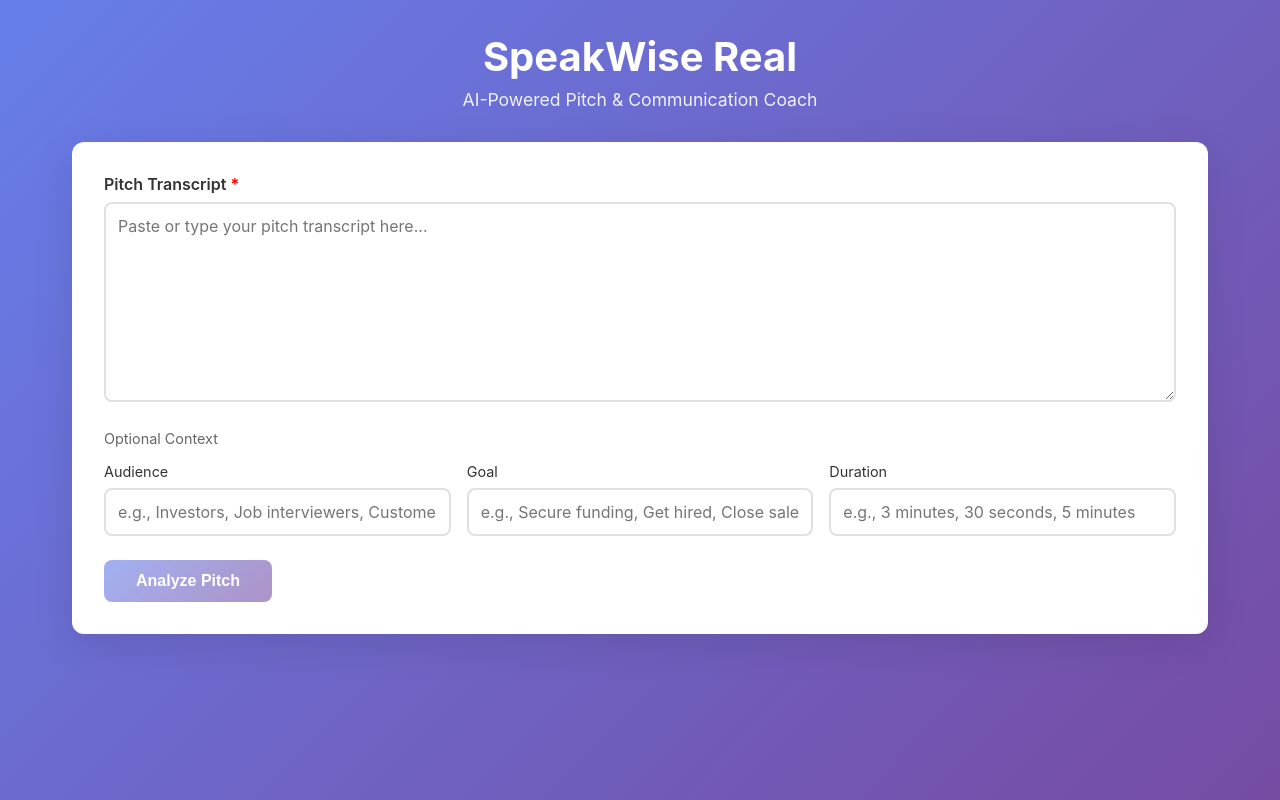
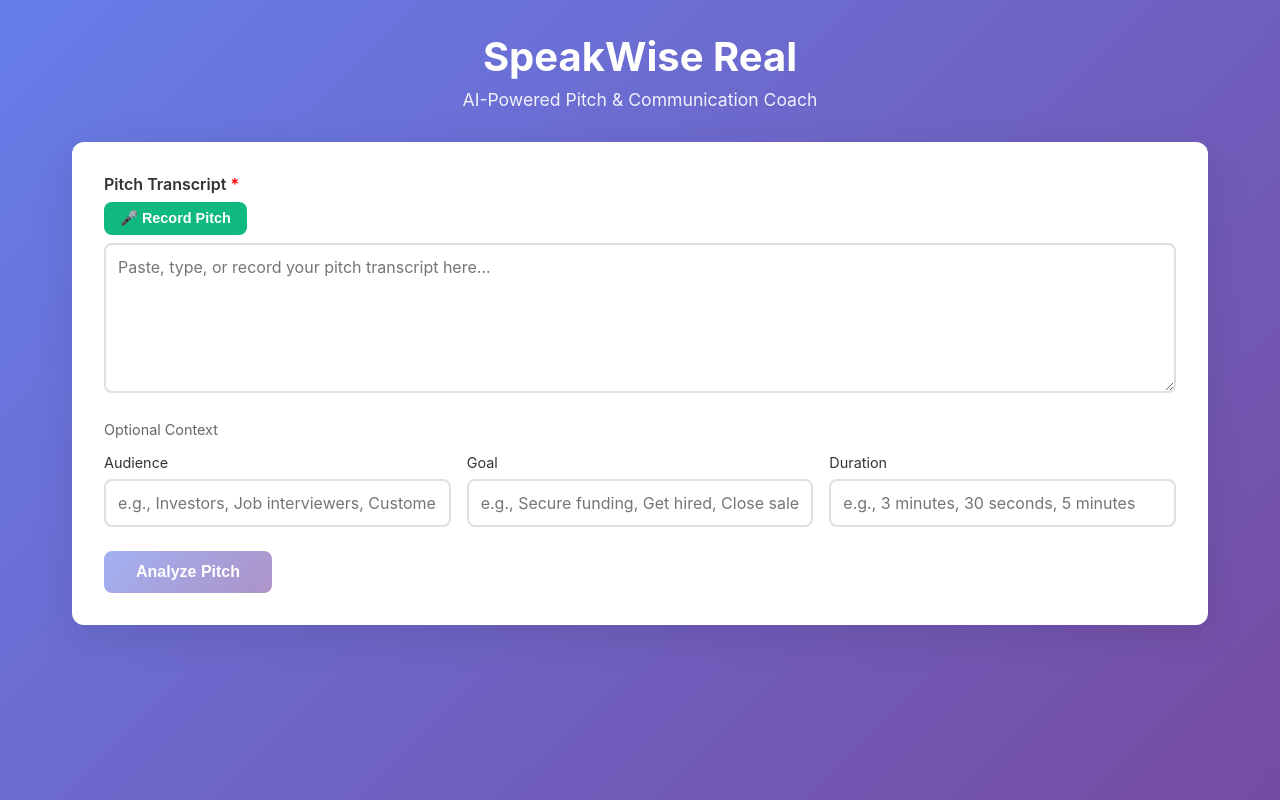
Before and after one commit to mateusbonifacio-wq/speakwisereal, a Next.js app: page / in a window 1280 px wide. Built offline with nearby package versions, Linux system fonts and the light colour scheme.

Commit message:
Add voice recording and speech-to-text transcription feature

```diff
--- /dev/null
+++ b/app/api/transcribe/route.ts
@@ -0,0 +1,43 @@
+import { NextRequest, NextResponse } from 'next/server';
+
+export async function POST(request: NextRequest) {
+  try {
+    const formData = await request.formData();
+    const audioFile = formData.get('audio') as File;
+
+    if (!audioFile) {
+      return NextResponse.json(
+        { error: 'Audio file is required' },
+        { status: 400 }
+      );
+    }
+
+    // Convert audio to base64
+    const arrayBuffer = await audioFile.arrayBuffer();
+    const base64Audio = Buffer.from(arrayBuffer).toString('base64');
+
+    // Use Google Speech-to-Text API
+    const apiKey = process.env.GOOGLE_AI_API_KEY || process.env.ELEVENLABS_API_KEY;
+    if (!apiKey) {
+      return NextResponse.json(
+        { error: 'API key not configured' },
+        { status: 500 }
+      );
+    }
+
+    // For now, we'll use a simpler approach with Web Speech API on the client
+    // But we can also use Google Cloud Speech-to-Text if needed
+    // This endpoint can be enhanced later with proper Google Cloud Speech-to-Text integration
+
+    return NextResponse.json(
+      { error: 'Server-side transcription coming soon. Please use browser transcription for now.' },
+      { status: 501 }
+    );
+  } catch (error: any) {
+    console.error('Error transcribing audio:', error);
+    return NextResponse.json(
+      { error: error.message || 'Failed to transcribe audio' },
+      { status: 500 }
+    );
+  }
+}
--- a/app/globals.css
+++ b/app/globals.css
@@ -170,6 +170,15 @@ button:disabled {
   margin-top: 1rem;
 }
 
+@keyframes pulse {
+  0%, 100% {
+    opacity: 1;
+  }
+  50% {
+    opacity: 0.5;
+  }
+}
+
 @media (max-width: 768px) {
   .container {
     padding: 1rem;
--- a/app/page.tsx
+++ b/app/page.tsx
@@ -1,6 +1,6 @@
 'use client';
 
-import { useState } from 'react';
+import { useState, useRef, useEffect } from 'react';
 import ReactMarkdown from 'react-markdown';
 
 export default function Home() {
@@ -11,6 +11,133 @@ export default function Home() {
   const [feedback, setFeedback] = useState('');
   const [loading, setLoading] = useState(false);
   const [error, setError] = useState('');
+  const [isRecording, setIsRecording] = useState(false);
+  const [recordingTime, setRecordingTime] = useState(0);
+  const recognitionRef = useRef<any>(null);
+  const mediaRecorderRef = useRef<MediaRecorder | null>(null);
+  const chunksRef = useRef<Blob[]>([]);
+  const timerRef = useRef<NodeJS.Timeout | null>(null);
+
+  useEffect(() => {
+    return () => {
+      if (timerRef.current) {
+        clearInterval(timerRef.current);
+      }
+      if (recognitionRef.current) {
+        recognitionRef.current.stop();
+      }
+      if (mediaRecorderRef.current && mediaRecorderRef.current.state !== 'inactive') {
+        mediaRecorderRef.current.stop();
+      }
+    };
+  }, []);
+
+  const startRecording = async () => {
+    try {
+      setError('');
+      setTranscript('');
+
+      // Check browser support
+      const SpeechRecognition = (window as any).webkitSpeechRecognition || (window as any).SpeechRecognition;
+      if (!SpeechRecognition) {
+        setError('Your browser does not support speech recognition. Please use Chrome, Edge, or Safari.');
+        return;
+      }
+
+      // Initialize if not already done
+      if (!recognitionRef.current) {
+        recognitionRef.current = new SpeechRecognition();
+        recognitionRef.current.continuous = true;
+        recognitionRef.current.interimResults = true;
+        recognitionRef.current.lang = 'en-US';
+
+        recognitionRef.current.onresult = (event: any) => {
+          let interimTranscript = '';
+          let finalTranscript = '';
+
+          for (let i = event.resultIndex; i < event.results.length; i++) {
+            const transcript = event.results[i][0].transcript;
+            if (event.results[i].isFinal) {
+              finalTranscript += transcript + ' ';
+            } else {
+              interimTranscript += transcript;
+            }
+          }
+
+          setTranscript((prev) => {
+            const base = prev.replace(interimTranscript, '');
+            return base + finalTranscript + interimTranscript;
+          });
+        };
+
+        recognitionRef.current.onerror = (event: any) => {
+          console.error('Speech recognition error:', event.error);
+          if (event.error === 'no-speech') {
+            setError('No speech detected. Please try again.');
+          } else if (event.error === 'audio-capture') {
+            setError('Microphone not found. Please check your microphone settings.');
+          } else {
+            setError('Speech recognition error. Please try again.');
+          }
+          setIsRecording(false);
+        };
+
+        recognitionRef.current.onend = () => {
+          // Check if we should still be recording by checking the state
+          // We'll use a ref to track this
+          const shouldContinue = recognitionRef.current?.isRecording;
+          if (shouldContinue) {
+            // Restart if still recording
+            try {
+              recognitionRef.current?.start();
+            } catch (e) {
+              // Already started or error
+            }
+          }
+        };
+      }
+
+      // Request microphone permission
+      const stream = await navigator.mediaDevices.getUserMedia({ audio: true });
+      stream.getTracks().forEach(track => track.stop()); // Stop immediately, we just needed permission
+
+      setIsRecording(true);
+      setRecordingTime(0);
+
+      // Start timer
+      timerRef.current = setInterval(() => {
+        setRecordingTime((prev) => prev + 1);
+      }, 1000);
+
+      // Start speech recognition
+      if (recognitionRef.current) {
+        recognitionRef.current.isRecording = true;
+        recognitionRef.current.start();
+      }
+    } catch (err: any) {
+      setError('Could not access microphone. Please check permissions.');
+      setIsRecording(false);
+    }
+  };
+
+  const stopRecording = () => {
+    setIsRecording(false);
+    if (timerRef.current) {
+      clearInterval(timerRef.current);
+      timerRef.current = null;
+    }
+    if (recognitionRef.current) {
+      recognitionRef.current.isRecording = false;
+      recognitionRef.current.stop();
+    }
+    setRecordingTime(0);
+  };
+
+  const formatTime = (seconds: number) => {
+    const mins = Math.floor(seconds / 60);
+    const secs = seconds % 60;
+    return `${mins}:${secs.toString().padStart(2, '0')}`;
+  };
 
   const handleSubmit = async (e: React.FormEvent) => {
     e.preventDefault();
@@ -60,13 +187,65 @@ export default function Home() {
             <label htmlFor="transcript">
               Pitch Transcript <span style={{ color: 'red' }}>*</span>
             </label>
+            <div style={{ display: 'flex', gap: '0.5rem', marginBottom: '0.5rem' }}>
+              {!isRecording ? (
+                <button
+                  type="button"
+                  onClick={startRecording}
+                  style={{
+                    background: '#10b981',
+                    padding: '0.5rem 1rem',
+                    fontSize: '0.9rem',
+                  }}
+                >
+                  🎤 Record Pitch
+                </button>
+              ) : (
+                <button
+                  type="button"
+                  onClick={stopRecording}
+                  style={{
+                    background: '#ef4444',
+                    padding: '0.5rem 1rem',
+                    fontSize: '0.9rem',
+                  }}
+                >
+                  ⏹️ Stop Recording ({formatTime(recordingTime)})
+                </button>
+              )}
+            </div>
             <textarea
               id="transcript"
               value={transcript}
               onChange={(e) => setTranscript(e.target.value)}
-              placeholder="Paste or type your pitch transcript here..."
+              placeholder={isRecording ? "Speak your pitch... (transcription will appear here)" : "Paste, type, or record your pitch transcript here..."}
               required
+              style={{
+                minHeight: '150px',
+                borderColor: isRecording ? '#10b981' : undefined,
+                borderWidth: isRecording ? '2px' : undefined,
+              }}
             />
+            {isRecording && (
+              <div style={{
+                marginTop: '0.5rem',
+                color: '#10b981',
+                fontSize: '0.9rem',
+                display: 'flex',
+                alignItems: 'center',
+                gap: '0.5rem'
+              }}>
+                <span style={{
+                  display: 'inline-block',
+                  width: '10px',
+                  height: '10px',
+                  borderRadius: '50%',
+                  background: '#ef4444',
+                  animation: 'pulse 1.5s ease-in-out infinite'
+                }}></span>
+                Listening... Speak clearly into your microphone
+              </div>
+            )}
           </div>
 
           <div className="form-group">
--- /dev/null
+++ b/app/types.d.ts
@@ -0,0 +1,4 @@
+interface Window {
+  webkitSpeechRecognition: any;
+  SpeechRecognition: any;
+}
```
